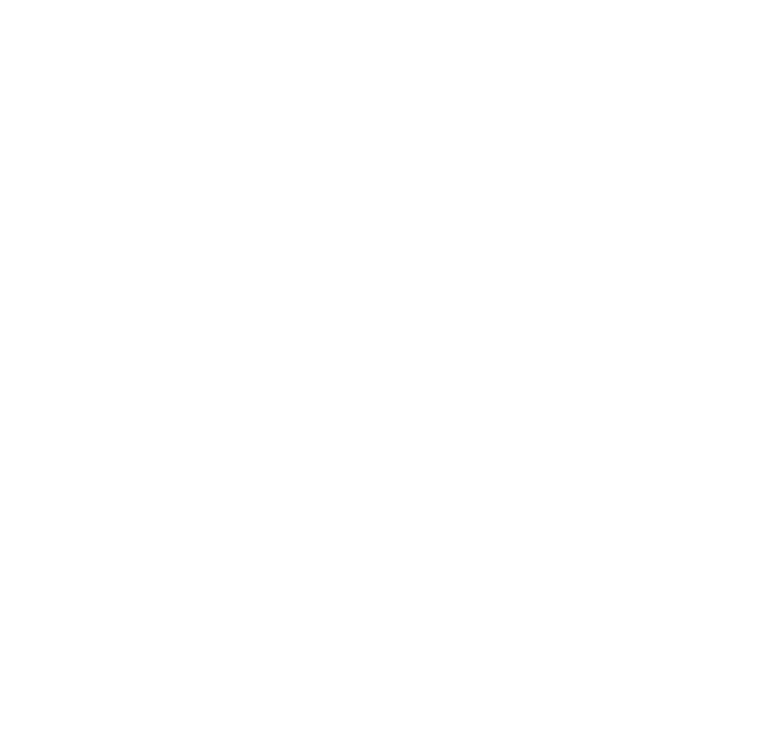
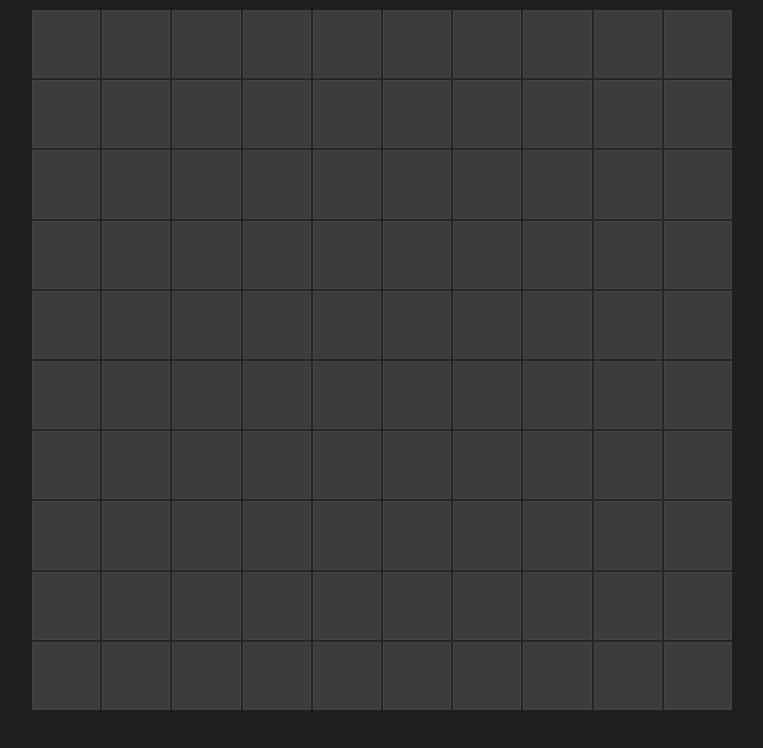
Before and after one commit to Renovare10/1010-glow, a Svelte app: page / in a window 1280 px wide. Shown: the top 748 px of the page, without its empty margins (258-1021 px from the left). Built offline with nearby package versions, Linux system fonts and the light colour scheme.

Commit message:
Added game board

```diff
--- a/src/App.svelte
+++ b/src/App.svelte
@@ -0,0 +1,21 @@
+<script lang="ts">
+  import GameBoard from './GameBoard.svelte';
+</script>
+
+<main>
+  <GameBoard />
+</main>
+
+<style>
+  main {
+    display: flex;
+    justify-content: center;
+    align-items: flex-start; /* Stick to top */
+    height: 100vh;
+    width: 100vw;
+    margin: 0;
+    padding: 0;
+    background-color: #1e1e1e; /* VS Code dark background */
+    overflow: hidden;
+  }
+</style>
--- /dev/null
+++ b/src/GameBoard.svelte
@@ -0,0 +1,42 @@
+<script lang="ts">
+  import { gameState } from './lib/stores';
+</script>
+
+<div class="board">
+  <div class="grid">
+    {#each $gameState as row, i}
+      {#each row as cell, j}
+        <div class="cell" class:occupied={cell}></div>
+      {/each}
+    {/each}
+  </div>
+</div>
+
+<style>
+  .board {
+    text-align: center;
+    width: 100%;
+    height: auto;
+    display: flex;
+    justify-content: center;
+    align-items: flex-start;
+    margin: 10px 0 0 0; /* Small top margin */
+  }
+  .grid {
+    display: grid;
+    grid-template: repeat(10, 1fr) / repeat(10, 1fr);
+    width: min(90vw, 90vh); /* Scale with screen size */
+    max-width: 700px; /* Cap for large screens */
+    aspect-ratio: 1;
+    gap: 2px;
+    background: #252526; /* VS Code sidebar dark */
+    margin: 0;
+  }
+  .cell {
+    background: #3c3c3c; /* VS Code editor dark */
+    border: 1px solid #444;
+  }
+  .occupied {
+    background: #007acc; /* VS Code blue accent */
+  }
+</style>
--- a/src/app.css
+++ b/src/app.css
@@ -5,7 +5,7 @@
 
   color-scheme: light dark;
   color: rgba(255, 255, 255, 0.87);
-  background-color: #242424;
+  background-color: #1e1e1e; /* Match App.svelte dark theme */
 
   font-synthesis: none;
   text-rendering: optimizeLegibility;
@@ -24,10 +24,13 @@
 
 body {
   margin: 0;
+  padding: 0;
   display: flex;
   place-items: center;
   min-width: 320px;
   min-height: 100vh;
+  overflow: hidden; /* Prevent scrollbars */
+  background-color: #1e1e1e; /* Match App.svelte dark theme */
 }
 
 h1 {
@@ -40,9 +43,10 @@
 }
 
 #app {
-  max-width: 1280px;
-  margin: 0 auto;
-  padding: 2rem;
+  width: 100%;
+  height: 100%;
+  margin: 0;
+  padding: 0;
   text-align: center;
 }
 
--- /dev/null
+++ b/src/lib/stores.ts
@@ -0,0 +1,11 @@
+import { writable } from 'svelte/store';
+
+export type Screen = 'menu' | 'game' | 'pause' | 'store';
+export const uiState = writable<{ screen: Screen; paused: boolean }>({
+  screen: 'menu',
+  paused: false
+});
+
+export const gameState = writable<boolean[][]>(
+  Array(10).fill(null).map(() => Array(10).fill(false))
+);
--- a/vite.config.ts
+++ b/vite.config.ts
@@ -1,7 +1,12 @@
-import { defineConfig } from 'vite'
-import { svelte } from '@sveltejs/vite-plugin-svelte'
+import { defineConfig } from 'vite';
+import { svelte } from '@sveltejs/vite-plugin-svelte';
 
-// https://vite.dev/config/
 export default defineConfig({
   plugins: [svelte()],
-})
+  server: {
+    port: 3000,
+  },
+  build: {
+    target: 'esnext',
+  },
+});
```
